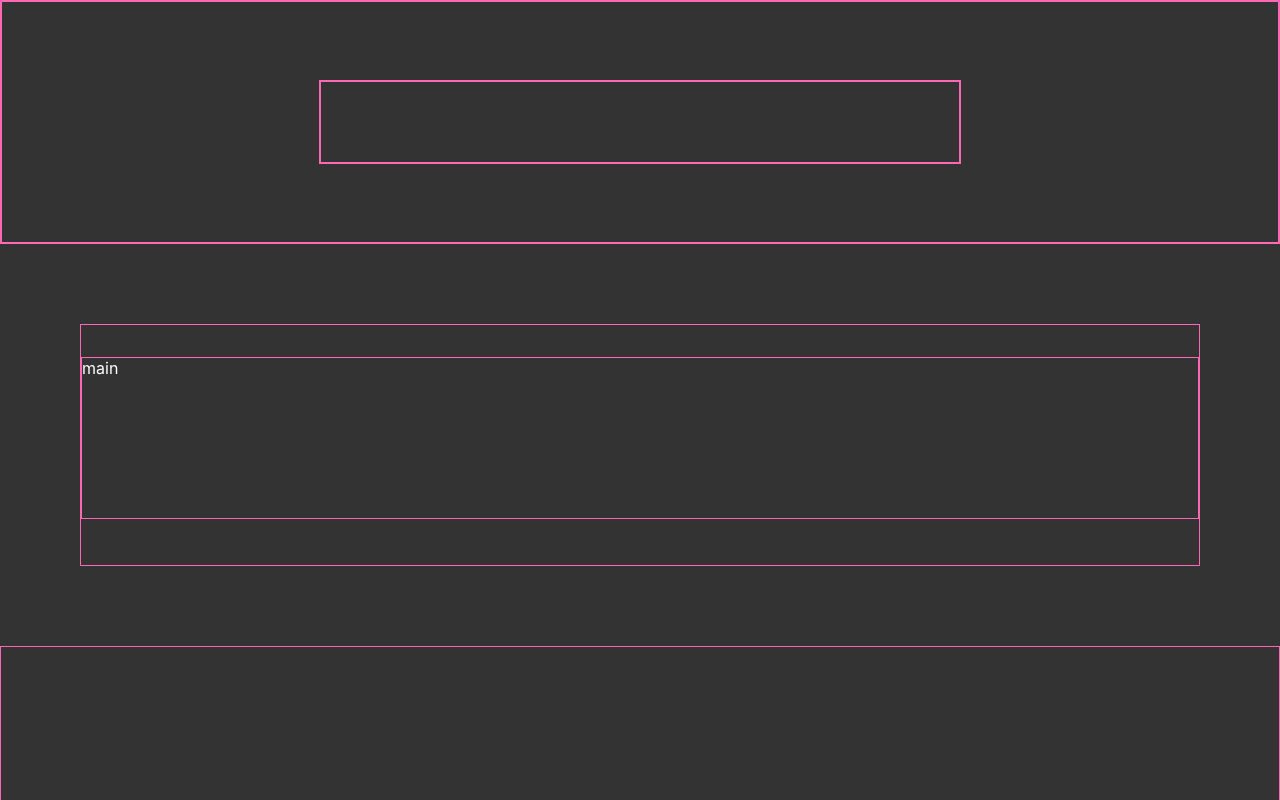
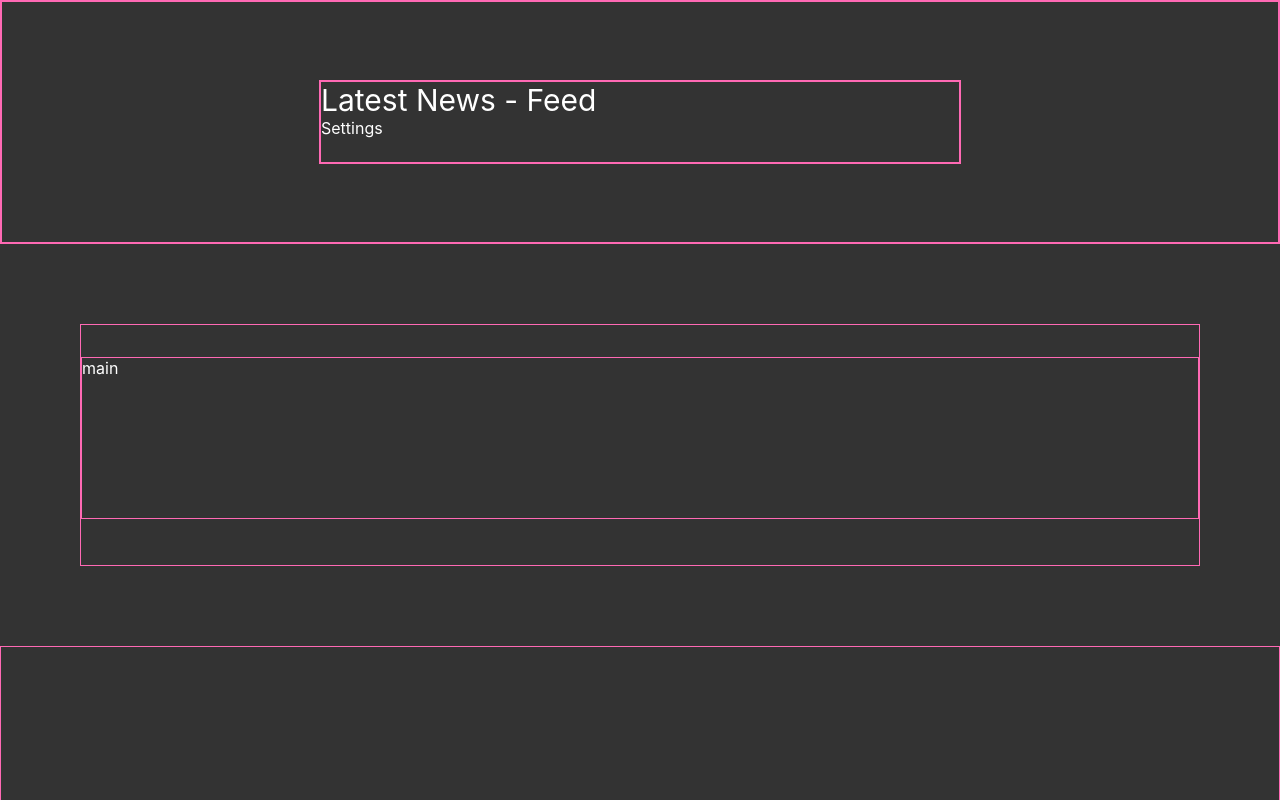
Before and after one commit to nslee333/news_project, a React (Create React App) app: page / in a window 1280 px wide. Shown: the top 800 px of the page. Built offline with nearby package versions, Linux system fonts and the light colour scheme.

Commit message:
Adding frame for settings display.

```diff
--- a/src/App.tsx
+++ b/src/App.tsx
@@ -13,8 +13,17 @@ function App() {
     <div className="App">
 
       <div className="header">
-        <div className="header-inner"></div>
+        <div className="header-inner">
+          <div className="header-title">
+            Latest News - Feed
+          </div>
+          <a onClick={() => setPrefClick(!prefClick)}>
+            <div className="header-settings">
+              Settings
+            </div>
+          </a>
 
+        </div>
       </div>
 
       <div className="main">
```
